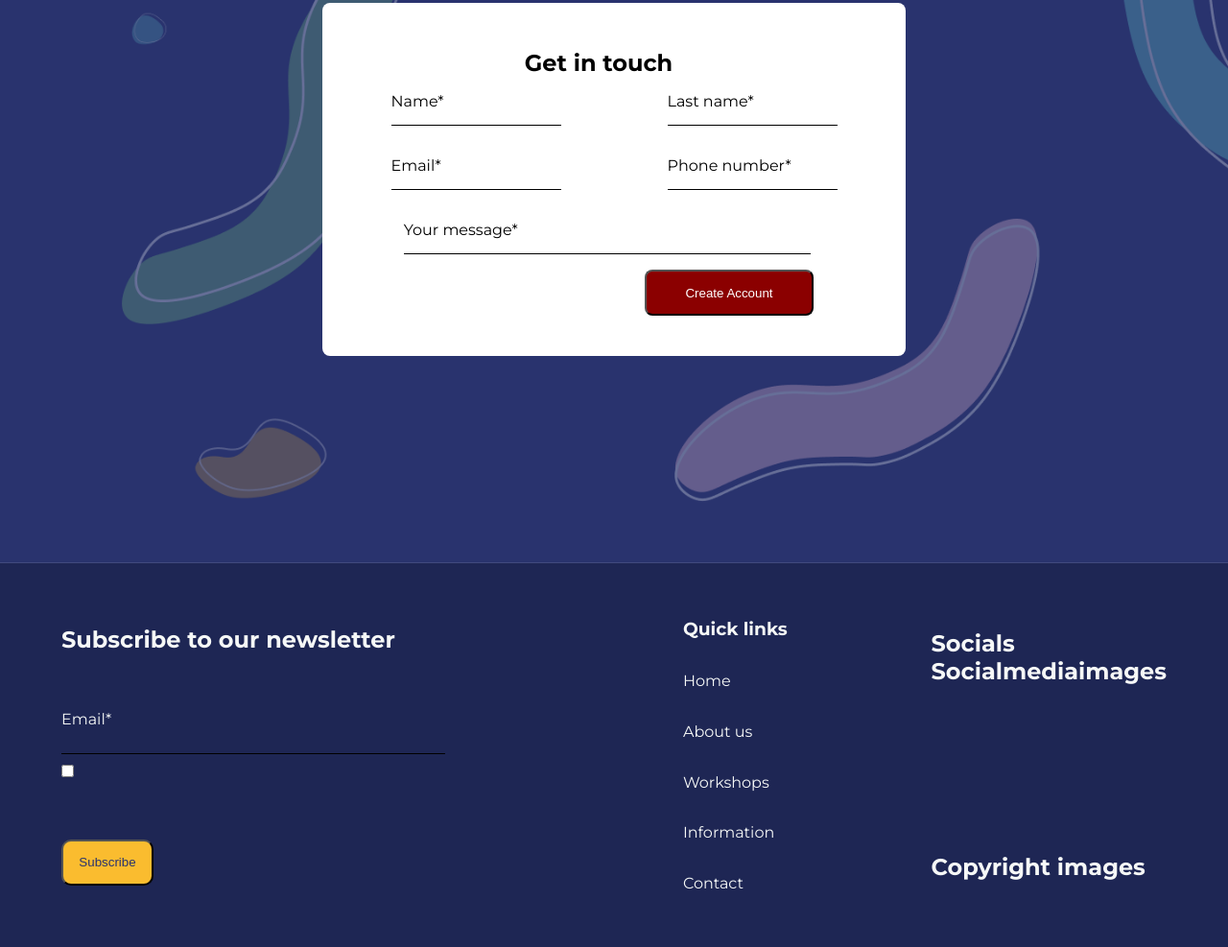
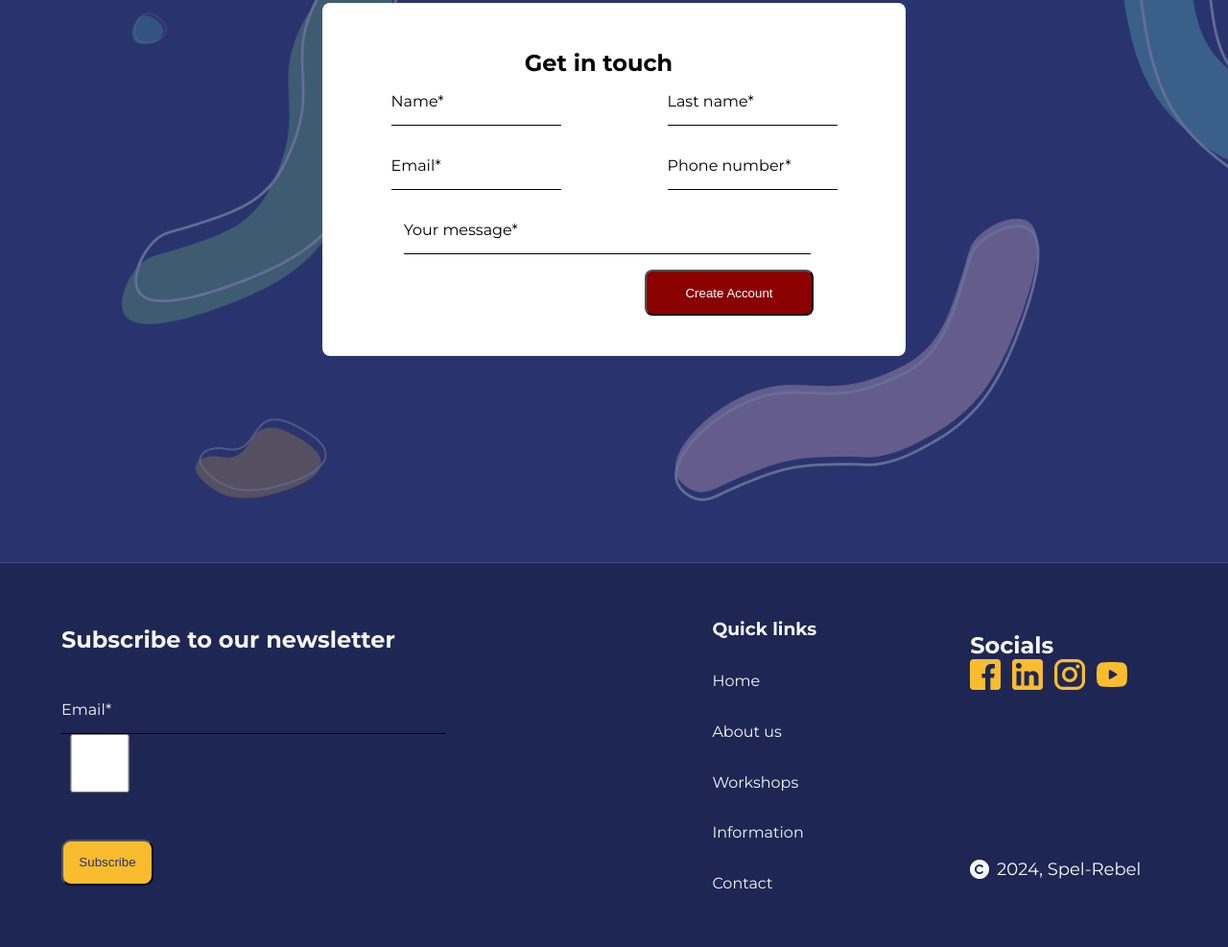
Before and after one commit to JurrevE/spelrebel, an Astro site: page /about in a window 1280 px wide. Shown: the part 773-1760 px from the top of the page at 96% size. Built offline with nearby package versions, Linux system fonts and the light colour scheme; Astro itself is replaced by a stand-in of ours.

Commit message:
footer done

```diff
--- a/src/components/FooterComponent.astro
+++ b/src/components/FooterComponent.astro
@@ -1,5 +1,7 @@
 ---
 import "../style/global.css"
+import Copyright from "../../public/Copyrights.png"
+import Socials from '../../public/socials.png'
 
 import { Image } from "astro:assets"
 ---
@@ -32,11 +34,12 @@ import { Image } from "astro:assets"
 
         <div class="rechterkant">
             <div class="bovenkant"><h2>Socials</h2>
-                <h2>Socialmediaimages</h2>
+                <Image src={ Socials } alt="Social media images"/>
+
             </div>
 
 
-            <h2>Copyright images</h2>
+            <Image src={ Copyright } alt="Copyright images" />
 
 
 
--- a/src/style/global.css
+++ b/src/style/global.css
@@ -663,13 +663,11 @@ height: 6rem;
 }
 
 #check_box {
-    display: block;
-    position: relative;
-    padding-left: 25px;
-    margin-bottom: 5px;
-    padding-top: 3px;
+
     cursor: pointer;
     font-size: 16px;
+    height: 5rem;
+    width: 5rem;
 }
 
 #user_email1 {
```
